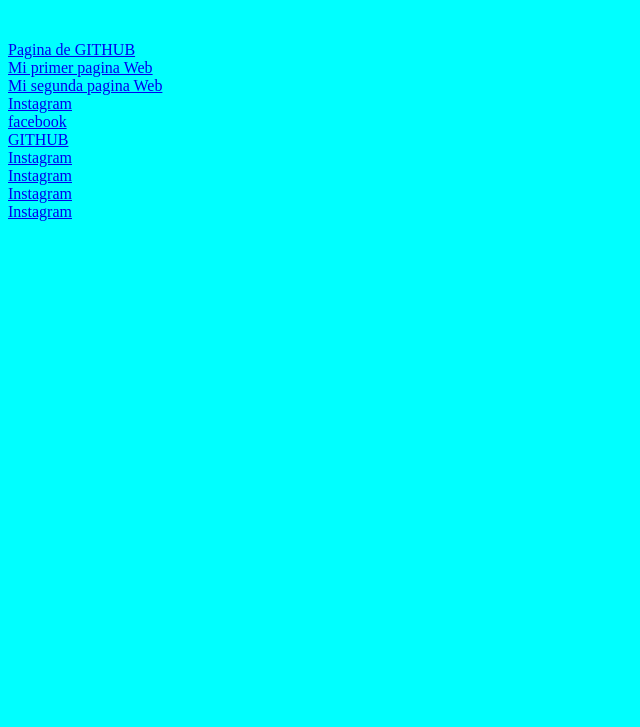
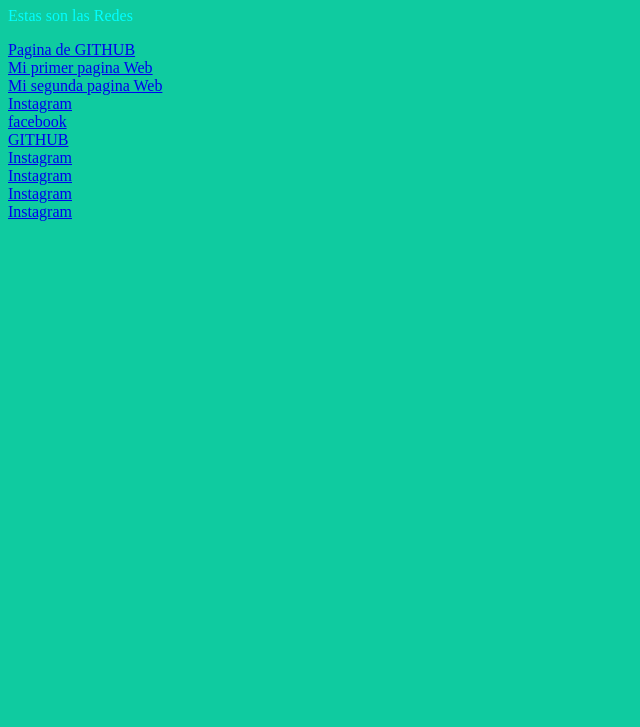
Before and after one commit to GermanAndPer/GermanAndPer.github.io, a plain HTML site: page index.html in a window 1280 px wide. Shown: the part 73-800 px from the top of the page, without its empty margins (0-640 px from the left). Drawn offline with Linux system fonts and the light colour scheme.

Commit message:
Se agrega actualiza otro color

```diff
--- a/css/style.css
+++ b/css/style.css
@@ -1,4 +1,4 @@
 body {
-    background-color: aqua;
+    background-color: rgb(15, 203, 160) ;
     color: aqua;
 }
```
